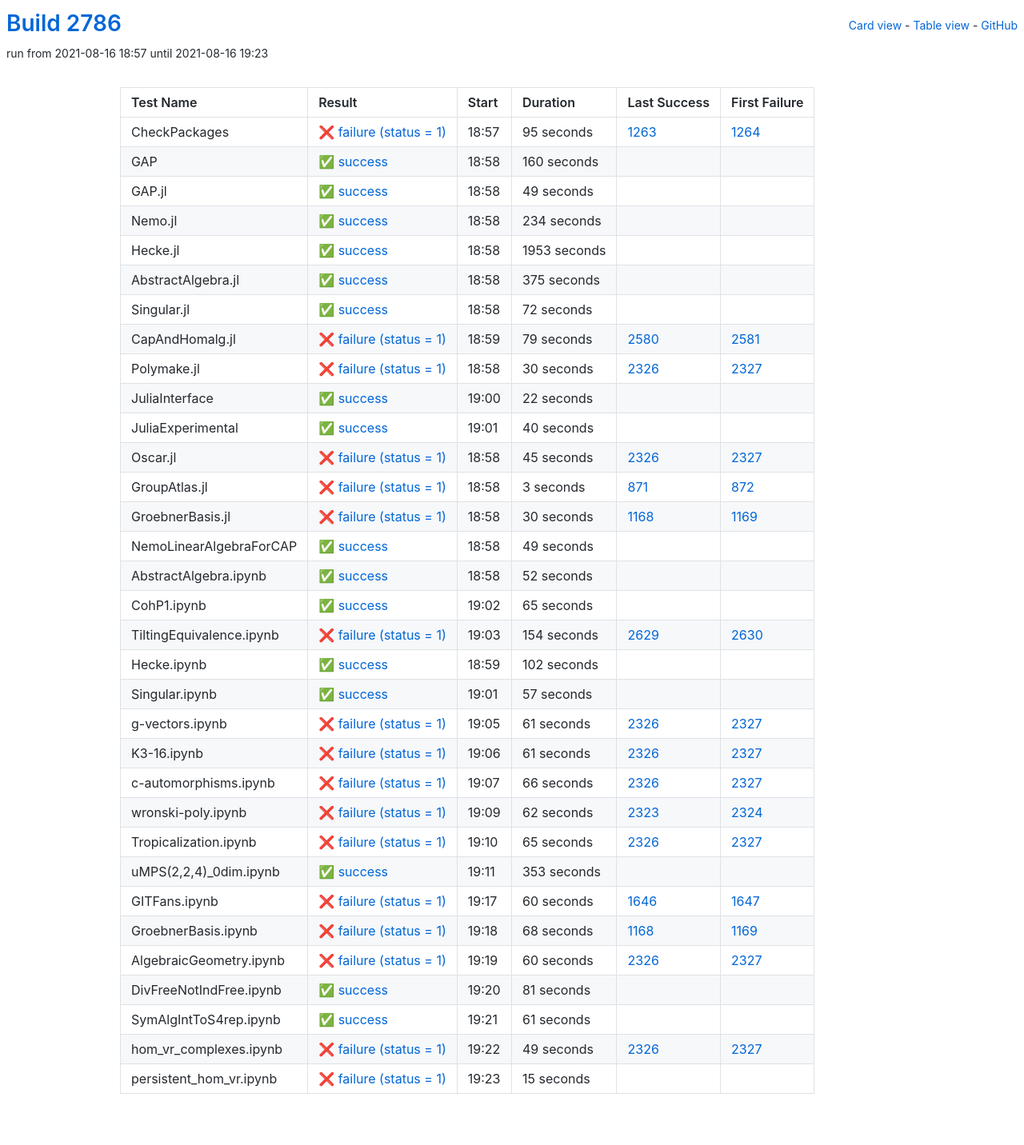
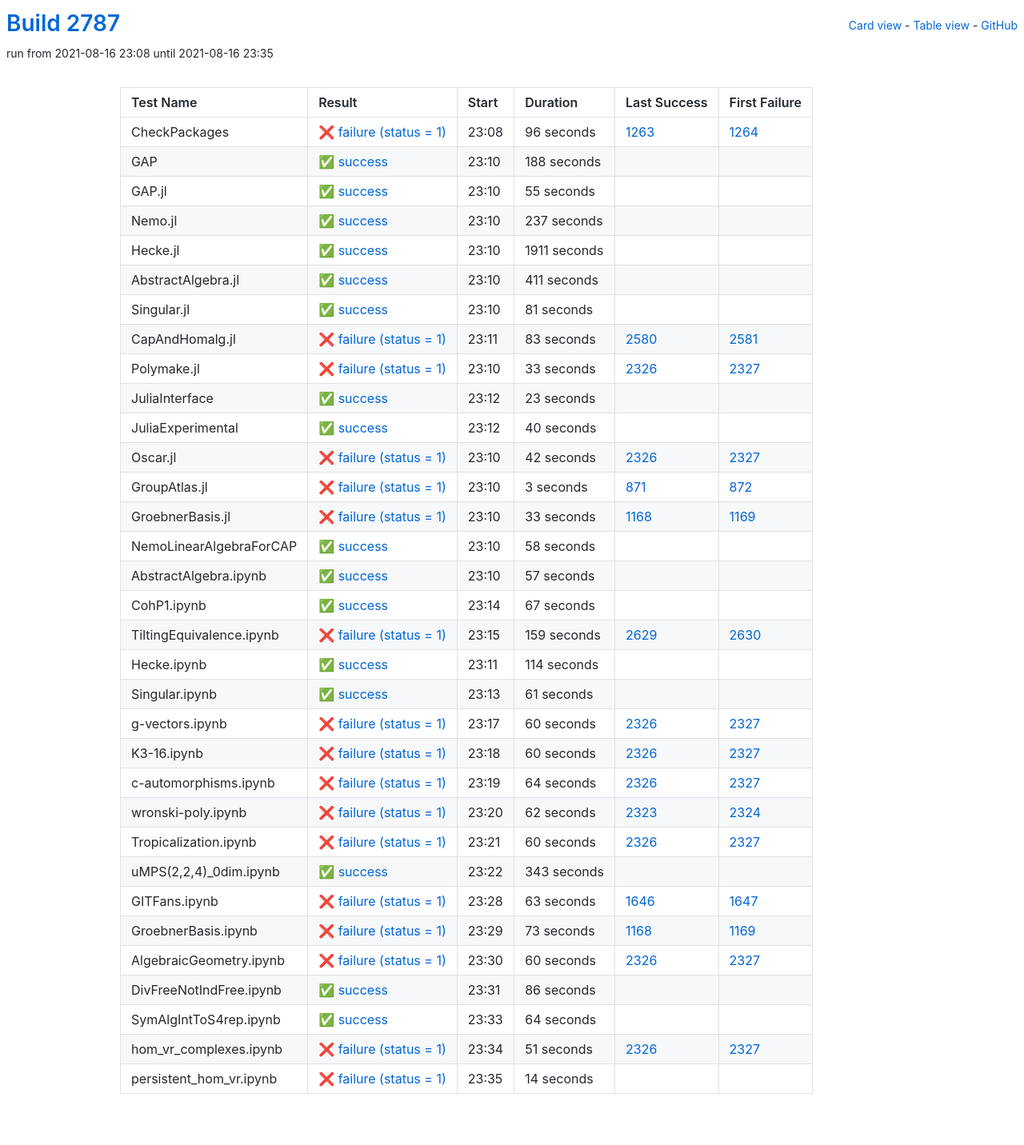
Before and after one commit to oscar-system/oscar-ci-status-stable, a Jekyll site: the page built from table.html, in a window 1280 px wide. Shown: the whole page at 80% size. Built offline with Jekyll 4.4.1, drawn with Linux system fonts in a browser that asks for light colours.

Commit message:
Build #2787

```diff
--- a/_data/ci.yml
+++ b/_data/ci.yml
@@ -1,6 +1,6 @@
 ---
-build: 2786
-build_url: https://oscarci.mathematik.uni-kl.de/job/oscar-stable/2786/
+build: 2787
+build_url: https://oscarci.mathematik.uni-kl.de/job/oscar-stable/2787/
 job: oscar-stable
 organization: oscar-system
 repo: oscar-ci-status-stable
@@ -8,128 +8,128 @@ repourl: https://github.com/oscar-system/oscar-ci-status-stable
 tests:
 - name: CheckPackages
   id: checkpackages
-  log: https://oscarci.mathematik.uni-kl.de/job/oscar-stable/2786/artifact/logs/build-2786/CheckPackages.log
-  start: 2021-08-16 18:57
+  log: https://oscarci.mathematik.uni-kl.de/job/oscar-stable/2787/artifact/logs/build-2787/CheckPackages.log
+  start: 2021-08-16 23:08
   success: false
   exitcode: 1
   status: failure
-  duration: 95
+  duration: 96
   last_success: 1263
   last_success_url: https://oscarci.mathematik.uni-kl.de/job/oscar-stable/1263/
   first_failure: 1264
   first_failure_url: https://oscarci.mathematik.uni-kl.de/job/oscar-stable/1264/
 - name: GAP
   id: gap
-  log: https://oscarci.mathematik.uni-kl.de/job/oscar-stable/2786/artifact/logs/build-2786/GAP.log
-  start: 2021-08-16 18:58
+  log: https://oscarci.mathematik.uni-kl.de/job/oscar-stable/2787/artifact/logs/build-2787/GAP.log
+  start: 2021-08-16 23:10
   success: true
   exitcode: 0
   status: success
-  duration: 160
+  duration: 188
   last_success: false
   last_success_url:
   first_failure: false
   first_failure_url:
 - name: GAP.jl
   id: gap-jl
-  log: https://oscarci.mathematik.uni-kl.de/job/oscar-stable/2786/artifact/logs/build-2786/GAP.jl.log
-  start: 2021-08-16 18:58
+  log: https://oscarci.mathematik.uni-kl.de/job/oscar-stable/2787/artifact/logs/build-2787/GAP.jl.log
+  start: 2021-08-16 23:10
   success: true
   exitcode: 0
   status: success
-  duration: 49
+  duration: 55
   last_success: false
   last_success_url:
   first_failure: false
   first_failure_url:
 - name: Nemo.jl
   id: nemo-jl
-  log: https://oscarci.mathematik.uni-kl.de/job/oscar-stable/2786/artifact/logs/build-2786/Nemo.jl.log
-  start: 2021-08-16 18:58
+  log: https://oscarci.mathematik.uni-kl.de/job/oscar-stable/2787/artifact/logs/build-2787/Nemo.jl.log
+  start: 2021-08-16 23:10
   success: true
   exitcode: 0
   status: success
-  duration: 234
+  duration: 237
   last_success: false
   last_success_url:
   first_failure: false
   first_failure_url:
 - name: Hecke.jl
   id: hecke-jl
-  log: https://oscarci.mathematik.uni-kl.de/job/oscar-stable/2786/artifact/logs/build-2786/Hecke.jl.log
-  start: 2021-08-16 18:58
+  log: https://oscarci.mathematik.uni-kl.de/job/oscar-stable/2787/artifact/logs/build-2787/Hecke.jl.log
+  start: 2021-08-16 23:10
   success: true
   exitcode: 0
   status: success
-  duration: 1953
+  duration: 1911
   last_success: false
   last_success_url:
   first_failure: false
   first_failure_url:
 - name: AbstractAlgebra.jl
   id: abstractalgebra-jl
-  log: https://oscarci.mathematik.uni-kl.de/job/oscar-stable/2786/artifact/logs/build-2786/AbstractAlgebra.jl.log
-  start: 2021-08-16 18:58
+  log: https://oscarci.mathematik.uni-kl.de/job/oscar-stable/2787/artifact/logs/build-2787/AbstractAlgebra.jl.log
+  start: 2021-08-16 23:10
   success: true
   exitcode: 0
   status: success
-  duration: 375
+  duration: 411
   last_success: false
   last_success_url:
   first_failure: false
   first_failure_url:
 - name: Singular.jl
   id: singular-jl
-  log: https://oscarci.mathematik.uni-kl.de/job/oscar-stable/2786/artifact/logs/build-2786/Singular.jl.log
-  start: 2021-08-16 18:58
+  log: https://oscarci.mathematik.uni-kl.de/job/oscar-stable/2787/artifact/logs/build-2787/Singular.jl.log
+  start: 2021-08-16 23:10
   success: true
   exitcode: 0
   status: success
-  duration: 72
+  duration: 81
   last_success: false
   last_success_url:
   first_failure: false
   first_failure_url:
 - name: CapAndHomalg.jl
   id: capandhomalg-jl
-  log: https://oscarci.mathematik.uni-kl.de/job/oscar-stable/2786/artifact/logs/build-2786/CapAndHomalg.jl.log
-  start: 2021-08-16 18:59
+  log: https://oscarci.mathematik.uni-kl.de/job/oscar-stable/2787/artifact/logs/build-2787/CapAndHomalg.jl.log
+  start: 2021-08-16 23:11
   success: false
   exitcode: 1
   status: failure
-  duration: 79
+  duration: 83
   last_success: 2580
   last_success_url: https://oscarci.mathematik.uni-kl.de/job/oscar-stable/2580/
   first_failure: 2581
   first_failure_url: https://oscarci.mathematik.uni-kl.de/job/oscar-stable/2581/
 - name: Polymake.jl
   id: polymake-jl
-  log: https://oscarci.mathematik.uni-kl.de/job/oscar-stable/2786/artifact/logs/build-2786/Polymake.jl.log
-  start: 2021-08-16 18:58
+  log: https://oscarci.mathematik.uni-kl.de/job/oscar-stable/2787/artifact/logs/build-2787/Polymake.jl.log
+  start: 2021-08-16 23:10
   success: false
   exitcode: 1
   status: failure
-  duration: 30
+  duration: 33
   last_success: 2326
   last_success_url: https://oscarci.mathematik.uni-kl.de/job/oscar-stable/2326/
   first_failure: 2327
   first_failure_url: https://oscarci.mathematik.uni-kl.de/job/oscar-stable/2327/
 - name: JuliaInterface
   id: juliainterface
-  log: https://oscarci.mathematik.uni-kl.de/job/oscar-stable/2786/artifact/logs/build-2786/JuliaInterface.log
-  start: 2021-08-16 19:00
+  log: https://oscarci.mathematik.uni-kl.de/job/oscar-stable/2787/artifact/logs/build-2787/JuliaInterface.log
+  start: 2021-08-16 23:12
   success: true
   exitcode: 0
   status: success
-  duration: 22
+  duration: 23
   last_success: false
   last_success_url:
   first_failure: false
   first_failure_url:
 - name: JuliaExperimental
   id: juliaexperimental
-  log: https://oscarci.mathematik.uni-kl.de/job/oscar-stable/2786/artifact/logs/build-2786/JuliaExperimental.log
-  start: 2021-08-16 19:01
+  log: https://oscarci.mathematik.uni-kl.de/job/oscar-stable/2787/artifact/logs/build-2787/JuliaExperimental.log
+  start: 2021-08-16 23:12
   success: true
   exitcode: 0
   status: success
@@ -140,20 +140,20 @@ tests:
   first_failure_url:
 - name: Oscar.jl
   id: oscar-jl
-  log: https://oscarci.mathematik.uni-kl.de/job/oscar-stable/2786/artifact/logs/build-2786/Oscar.jl.log
-  start: 2021-08-16 18:58
+  log: https://oscarci.mathematik.uni-kl.de/job/oscar-stable/2787/artifact/logs/build-2787/Oscar.jl.log
+  start: 2021-08-16 23:10
   success: false
   exitcode: 1
   status: failure
-  duration: 45
+  duration: 42
   last_success: 2326
   last_success_url: https://oscarci.mathematik.uni-kl.de/job/oscar-stable/2326/
   first_failure: 2327
   first_failure_url: https://oscarci.mathematik.uni-kl.de/job/oscar-stable/2327/
 - name: GroupAtlas.jl
   id: groupatlas-jl
-  log: https://oscarci.mathematik.uni-kl.de/job/oscar-stable/2786/artifact/logs/build-2786/GroupAtlas.jl.log
-  start: 2021-08-16 18:58
+  log: https://oscarci.mathematik.uni-kl.de/job/oscar-stable/2787/artifact/logs/build-2787/GroupAtlas.jl.log
+  start: 2021-08-16 23:10
   success: false
   exitcode: 1
   status: failure
@@ -164,80 +164,32 @@ tests:
   first_failure_url: https://oscarci.mathematik.uni-kl.de/job/oscar-stable/872/
 - name: GroebnerBasis.jl
   id: groebnerbasis-jl
-  log: https://oscarci.mathematik.uni-kl.de/job/oscar-stable/2786/artifact/logs/build-2786/GroebnerBasis.jl.log
-  start: 2021-08-16 18:58
+  log: https://oscarci.mathematik.uni-kl.de/job/oscar-stable/2787/artifact/logs/build-2787/GroebnerBasis.jl.log
+  start: 2021-08-16 23:10
   success: false
   exitcode: 1
   status: failure
-  duration: 30
+  duration: 33
   last_success: 1168
   last_success_url: https://oscarci.mathematik.uni-kl.de/job/oscar-stable/1168/
   first_failure: 1169
   first_failure_url: https://oscarci.mathematik.uni-kl.de/job/oscar-stable/1169/
 - name: NemoLinearAlgebraForCAP
   id: nemolinearalgebraforcap
-  log: https://oscarci.mathematik.uni-kl.de/job/oscar-stable/2786/artifact/logs/build-2786/NemoLinearAlgebraForCAP.log
-  start: 2021-08-16 18:58
+  log: https://oscarci.mathematik.uni-kl.de/job/oscar-stable/2787/artifact/logs/build-2787/NemoLinearAlgebraForCAP.log
+  start: 2021-08-16 23:10
   success: true
   exitcode: 0
   status: success
-  duration: 49
+  duration: 58
   last_success: false
   last_success_url:
   first_failure: false
   first_failure_url:
 - name: AbstractAlgebra.ipynb
   id: abstractalgebra-ipynb
-  log: https://oscarci.mathematik.uni-kl.de/job/oscar-stable/2786/artifact/logs/build-2786/AbstractAlgebra.ipynb.log
-  start: 2021-08-16 18:58
-  success: true
-  exitcode: 0
-  status: success
-  duration: 52
-  last_success: false
-  last_success_url:
-  first_failure: false
-  first_failure_url:
-- name: CohP1.ipynb
-  id: cohp1-ipynb
-  log: https://oscarci.mathematik.uni-kl.de/job/oscar-stable/2786/artifact/logs/build-2786/CohP1.ipynb.log
-  start: 2021-08-16 19:02
-  success: true
-  exitcode: 0
-  status: success
-  duration: 65
-  last_success: false
-  last_success_url:
-  first_failure: false
-  first_failure_url:
-- name: TiltingEquivalence.ipynb
-  id: tiltingequivalence-ipynb
-  log: https://oscarci.mathematik.uni-kl.de/job/oscar-stable/2786/artifact/logs/build-2786/TiltingEquivalence.ipynb.log
-  start: 2021-08-16 19:03
-  success: false
-  exitcode: 1
-  status: failure
-  duration: 154
-  last_success: 2629
-  last_success_url: https://oscarci.mathematik.uni-kl.de/job/oscar-stable/2629/
-  first_failure: 2630
-  first_failure_url: https://oscarci.mathematik.uni-kl.de/job/oscar-stable/2630/
-- name: Hecke.ipynb
-  id: hecke-ipynb
-  log: https://oscarci.mathematik.uni-kl.de/job/oscar-stable/2786/artifact/logs/build-2786/Hecke.ipynb.log
-  start: 2021-08-16 18:59
-  success: true
-  exitcode: 0
-  status: success
-  duration: 102
-  last_success: false
-  last_success_url:
-  first_failure: false
-  first_failure_url:
-- name: Singular.ipynb
-  id: singular-ipynb
-  log: https://oscarci.mathematik.uni-kl.de/job/oscar-stable/2786/artifact/logs/build-2786/Singular.ipynb.log
-  start: 2021-08-16 19:01
+  log: https://oscarci.mathematik.uni-kl.de/job/oscar-stable/2787/artifact/logs/build-2787/AbstractAlgebra.ipynb.log
+  start: 2021-08-16 23:10
   success: true
   exitcode: 0
   status: success
@@ -246,46 +198,94 @@ tests:
   last_success_url:
   first_failure: false
   first_failure_url:
-- name: g-vectors.ipynb
-  id: g-vectors-ipynb
-  log: https://oscarci.mathematik.uni-kl.de/job/oscar-stable/2786/artifact/logs/build-2786/g-vectors.ipynb.log
-  start: 2021-08-16 19:05
+- name: CohP1.ipynb
+  id: cohp1-ipynb
+  log: https://oscarci.mathematik.uni-kl.de/job/oscar-stable/2787/artifact/logs/build-2787/CohP1.ipynb.log
+  start: 2021-08-16 23:14
+  success: true
+  exitcode: 0
+  status: success
+  duration: 67
+  last_success: false
+  last_success_url:
+  first_failure: false
+  first_failure_url:
+- name: TiltingEquivalence.ipynb
+  id: tiltingequivalence-ipynb
+  log: https://oscarci.mathematik.uni-kl.de/job/oscar-stable/2787/artifact/logs/build-2787/TiltingEquivalence.ipynb.log
+  start: 2021-08-16 23:15
   success: false
   exitcode: 1
   status: failure
+  duration: 159
+  last_success: 2629
+  last_success_url: https://oscarci.mathematik.uni-kl.de/job/oscar-stable/2629/
+  first_failure: 2630
+  first_failure_url: https://oscarci.mathematik.uni-kl.de/job/oscar-stable/2630/
+- name: Hecke.ipynb
+  id: hecke-ipynb
+  log: https://oscarci.mathematik.uni-kl.de/job/oscar-stable/2787/artifact/logs/build-2787/Hecke.ipynb.log
+  start: 2021-08-16 23:11
+  success: true
+  exitcode: 0
+  status: success
+  duration: 114
+  last_success: false
+  last_success_url:
+  first_failure: false
+  first_failure_url:
+- name: Singular.ipynb
+  id: singular-ipynb
+  log: https://oscarci.mathematik.uni-kl.de/job/oscar-stable/2787/artifact/logs/build-2787/Singular.ipynb.log
+  start: 2021-08-16 23:13
+  success: true
+  exitcode: 0
+  status: success
   duration: 61
+  last_success: false
+  last_success_url:
+  first_failure: false
+  first_failure_url:
+- name: g-vectors.ipynb
+  id: g-vectors-ipynb
+  log: https://oscarci.mathematik.uni-kl.de/job/oscar-stable/2787/artifact/logs/build-2787/g-vectors.ipynb.log
+  start: 2021-08-16 23:17
+  success: false
+  exitcode: 1
+  status: failure
+  duration: 60
   last_success: 2326
   last_success_url: https://oscarci.mathematik.uni-kl.de/job/oscar-stable/2326/
   first_failure: 2327
   first_failure_url: https://oscarci.mathematik.uni-kl.de/job/oscar-stable/2327/
 - name: K3-16.ipynb
   id: k3-16-ipynb
-  log: https://oscarci.mathematik.uni-kl.de/job/oscar-stable/2786/artifact/logs/build-2786/K3-16.ipynb.log
-  start: 2021-08-16 19:06
+  log: https://oscarci.mathematik.uni-kl.de/job/oscar-stable/2787/artifact/logs/build-2787/K3-16.ipynb.log
+  start: 2021-08-16 23:18
   success: false
   exitcode: 1
   status: failure
-  duration: 61
+  duration: 60
   last_success: 2326
   last_success_url: https://oscarci.mathematik.uni-kl.de/job/oscar-stable/2326/
   first_failure: 2327
   first_failure_url: https://oscarci.mathematik.uni-kl.de/job/oscar-stable/2327/
 - name: c-automorphisms.ipynb
   id: c-automorphisms-ipynb
-  log: https://oscarci.mathematik.uni-kl.de/job/oscar-stable/2786/artifact/logs/build-2786/c-automorphisms.ipynb.log
-  start: 2021-08-16 19:07
+  log: https://oscarci.mathematik.uni-kl.de/job/oscar-stable/2787/artifact/logs/build-2787/c-automorphisms.ipynb.log
+  start: 2021-08-16 23:19
   success: false
   exitcode: 1
   status: failure
-  duration: 66
+  duration: 64
   last_success: 2326
   last_success_url: https://oscarci.mathematik.uni-kl.de/job/oscar-stable/2326/
   first_failure: 2327
   first_failure_url: https://oscarci.mathematik.uni-kl.de/job/oscar-stable/2327/
 - name: wronski-poly.ipynb
   id: wronski-poly-ipynb
-  log: https://oscarci.mathematik.uni-kl.de/job/oscar-stable/2786/artifact/logs/build-2786/wronski-poly.ipynb.log
-  start: 2021-08-16 19:09
+  log: https://oscarci.mathematik.uni-kl.de/job/oscar-stable/2787/artifact/logs/build-2787/wronski-poly.ipynb.log
+  start: 2021-08-16 23:20
   success: false
   exitcode: 1
   status: failure
@@ -296,56 +296,56 @@ tests:
   first_failure_url: https://oscarci.mathematik.uni-kl.de/job/oscar-stable/2324/
 - name: Tropicalization.ipynb
   id: tropicalization-ipynb
-  log: https://oscarci.mathematik.uni-kl.de/job/oscar-stable/2786/artifact/logs/build-2786/Tropicalization.ipynb.log
-  start: 2021-08-16 19:10
+  log: https://oscarci.mathematik.uni-kl.de/job/oscar-stable/2787/artifact/logs/build-2787/Tropicalization.ipynb.log
+  start: 2021-08-16 23:21
   success: false
   exitcode: 1
   status: failure
-  duration: 65
+  duration: 60
   last_success: 2326
   last_success_url: https://oscarci.mathematik.uni-kl.de/job/oscar-stable/2326/
   first_failure: 2327
   first_failure_url: https://oscarci.mathematik.uni-kl.de/job/oscar-stable/2327/
 - name: uMPS(2,2,4)_0dim.ipynb
   id: umps-2-2-4-0dim-ipynb
-  log: https://oscarci.mathematik.uni-kl.de/job/oscar-stable/2786/artifact/logs/build-2786/uMPS-2-2-4-_0dim.ipynb.log
-  start: 2021-08-16 19:11
+  log: https://oscarci.mathematik.uni-kl.de/job/oscar-stable/2787/artifact/logs/build-2787/uMPS-2-2-4-_0dim.ipynb.log
+  start: 2021-08-16 23:22
   success: true
   exitcode: 0
   status: success
-  duration: 353
+  duration: 343
   last_success: false
   last_success_url:
   first_failure: false
   first_failure_url:
 - name: GITFans.ipynb
   id: gitfans-ipynb
-  log: https://oscarci.mathematik.uni-kl.de/job/oscar-stable/2786/artifact/logs/build-2786/GITFans.ipynb.log
-  start: 2021-08-16 19:17
+  log: https://oscarci.mathematik.uni-kl.de/job/oscar-stable/2787/artifact/logs/build-2787/GITFans.ipynb.log
+  start: 2021-08-16 23:28
   success: false
   exitcode: 1
   status: failure
-  duration: 60
+  duration: 63
   last_success: 1646
   last_success_url: https://oscarci.mathematik.uni-kl.de/job/oscar-stable/1646/
   first_failure: 1647
   first_failure_url: https://oscarci.mathematik.uni-kl.de/job/oscar-stable/1647/
 - name: GroebnerBasis.ipynb
   id: groebnerbasis-ipynb
-  log: https://oscarci.mathematik.uni-kl.de/job/oscar-stable/2786/artifact/logs/build-2786/GroebnerBasis.ipynb.log
-  start: 2021-08-16 19:18
+  log: https://oscarci.mathematik.uni-kl.de/job/oscar-stable/2787/artifact/logs/build-2787/GroebnerBasis.ipynb.log
+  start: 2021-08-16 23:29
   success: false
   exitcode: 1
   status: failure
-  duration: 68
+  duration: 73
   last_success: 1168
   last_success_url: https://oscarci.mathematik.uni-kl.de/job/oscar-stable/1168/
   first_failure: 1169
   first_failure_url: https://oscarci.mathematik.uni-kl.de/job/oscar-stable/1169/
 - name: AlgebraicGeometry.ipynb
   id: algebraicgeometry-ipynb
-  log: https://oscarci.mathematik.uni-kl.de/job/oscar-stable/2786/artifact/logs/build-2786/AlgebraicGeometry.ipynb.log
-  start: 2021-08-16 19:19
+  log: https://oscarci.mathematik.uni-kl.de/job/oscar-stable/2787/artifact/logs/build-2787/AlgebraicGeometry.ipynb.log
+  start: 2021-08-16 23:30
   success: false
   exitcode: 1
   status: failure
@@ -356,48 +356,48 @@ tests:
   first_failure_url: https://oscarci.mathematik.uni-kl.de/job/oscar-stable/2327/
 - name: DivFreeNotIndFree.ipynb
   id: divfreenotindfree-ipynb
-  log: https://oscarci.mathematik.uni-kl.de/job/oscar-stable/2786/artifact/logs/build-2786/DivFreeNotIndFree.ipynb.log
-  start: 2021-08-16 19:20
+  log: https://oscarci.mathematik.uni-kl.de/job/oscar-stable/2787/artifact/logs/build-2787/DivFreeNotIndFree.ipynb.log
+  start: 2021-08-16 23:31
   success: true
   exitcode: 0
   status: success
-  duration: 81
+  duration: 86
   last_success: false
   last_success_url:
   first_failure: false
   first_failure_url:
 - name: SymAlgIntToS4rep.ipynb
   id: symalginttos4rep-ipynb
-  log: https://oscarci.mathematik.uni-kl.de/job/oscar-stable/2786/artifact/logs/build-2786/SymAlgIntToS4rep.ipynb.log
-  start: 2021-08-16 19:21
+  log: https://oscarci.mathematik.uni-kl.de/job/oscar-stable/2787/artifact/logs/build-2787/SymAlgIntToS4rep.ipynb.log
+  start: 2021-08-16 23:33
   success: true
   exitcode: 0
   status: success
-  duration: 61
+  duration: 64
   last_success: false
   last_success_url:
   first_failure: false
   first_failure_url:
 - name: hom_vr_complexes.ipynb
   id: hom-vr-complexes-ipynb
-  log: https://oscarci.mathematik.uni-kl.de/job/oscar-stable/2786/artifact/logs/build-2786/hom_vr_complexes.ipynb.log
-  start: 2021-08-16 19:22
+  log: https://oscarci.mathematik.uni-kl.de/job/oscar-stable/2787/artifact/logs/build-2787/hom_vr_complexes.ipynb.log
+  start: 2021-08-16 23:34
   success: false
   exitcode: 1
   status: failure
-  duration: 49
+  duration: 51
   last_success: 2326
   last_success_url: https://oscarci.mathematik.uni-kl.de/job/oscar-stable/2326/
   first_failure: 2327
   first_failure_url: https://oscarci.mathematik.uni-kl.de/job/oscar-stable/2327/
 - name: persistent_hom_vr.ipynb
   id: persistent-hom-vr-ipynb
-  log: https://oscarci.mathematik.uni-kl.de/job/oscar-stable/2786/artifact/logs/build-2786/persistent_hom_vr.ipynb.log
-  start: 2021-08-16 19:23
+  log: https://oscarci.mathematik.uni-kl.de/job/oscar-stable/2787/artifact/logs/build-2787/persistent_hom_vr.ipynb.log
+  start: 2021-08-16 23:35
   success: false
   exitcode: 1
   status: failure
-  duration: 15
+  duration: 14
   last_success: false
   last_success_url:
   first_failure: false
```
Also changed, not shown: README.md.
